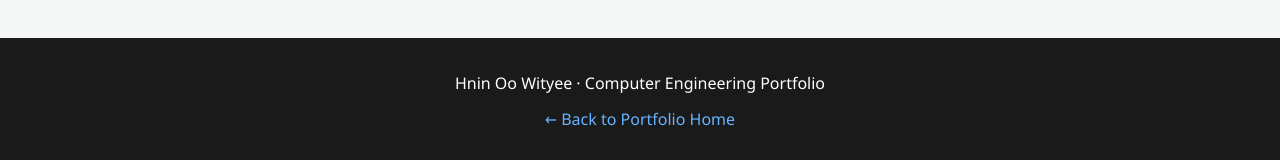
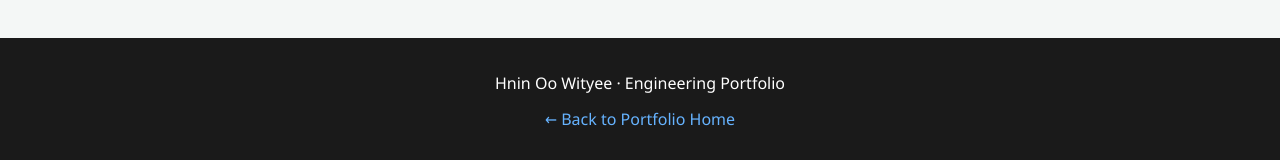
Before and after one commit to khukhu01/HninOoWityee_CE_Portfolio, a plain HTML site: page inle.html in a window 1280 px wide. Shown: the part 6876-7036 px from the top of the page. Drawn offline with Linux system fonts and the light colour scheme; a script that the page names is missing.

Commit message:
Update inle.html

```diff
--- a/inle.html
+++ b/inle.html
@@ -423,7 +423,7 @@ if (pump1State) {
     </main>
 
     <footer>
-        <p>Hnin Oo Wityee · Computer Engineering Portfolio</p>
+        <p>Hnin Oo Wityee · Engineering Portfolio</p>
         <a href="index.html">← Back to Portfolio Home</a>
     </footer>
 
```
